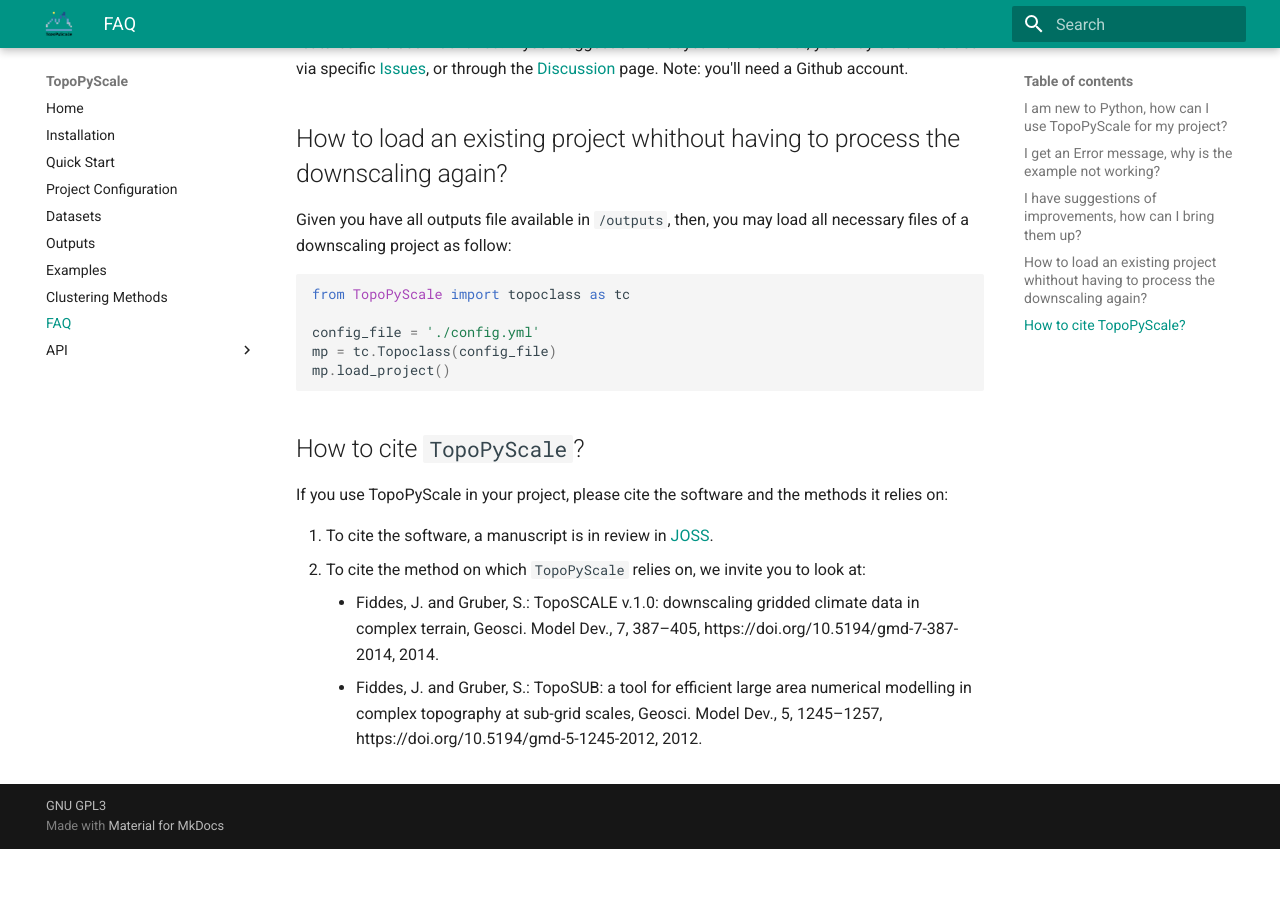
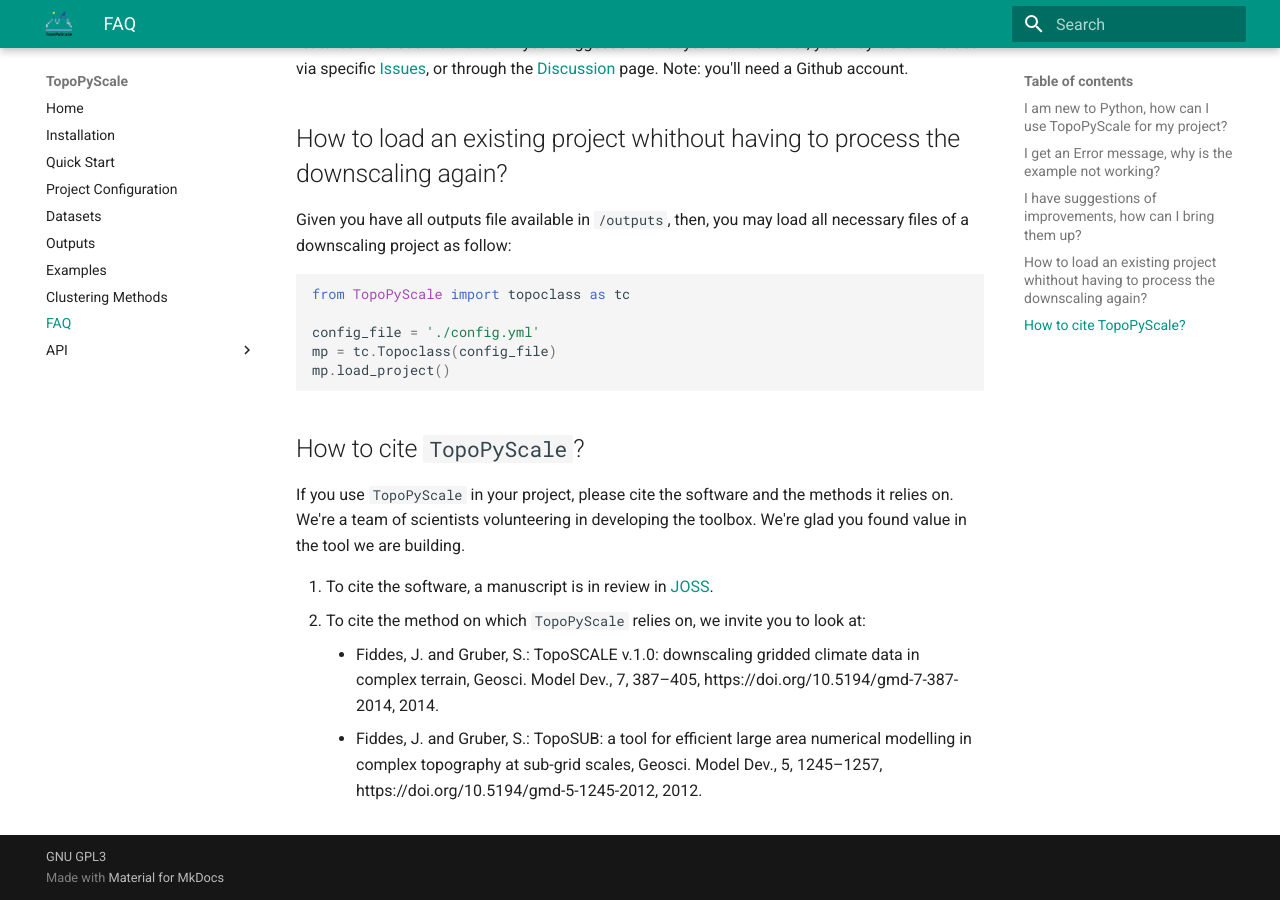
Before and after one commit to ArcticSnow/TopoPyScale_Documentation, an MkDocs documentation site: the page built from docs/20_FAQ.md, in a window 1280 px wide and 900 px high, scrolled down 1176 px. Built offline with MkDocs 1.6.1 and Material for MkDocs 9.7.7, drawn with Linux system fonts in a browser that asks for light colours; before the commit the page ends 2025 px from its top, so only the background shows below that.

Commit message:
how to cite

````diff
--- a/docs/20_FAQ.md
+++ b/docs/20_FAQ.md
@@ -40,7 +40,7 @@
 ```
 
 ## How to cite `TopoPyScale`?
-If you use TopoPyScale in your project, please cite the software and the methods it relies on:
+If you use `TopoPyScale` in your project, please cite the software and the methods it relies on. We're a team of scientists volunteering in developing the toolbox. We're glad you found value in the tool we are building.
 
 1. To cite the software, a manuscript is in review in [JOSS](https://joss.theoj.org/papers/91621581b2d0c097495fdd1e58179e87).
 2. To cite the method on which `TopoPyScale` relies on, we invite you to look at:
````
